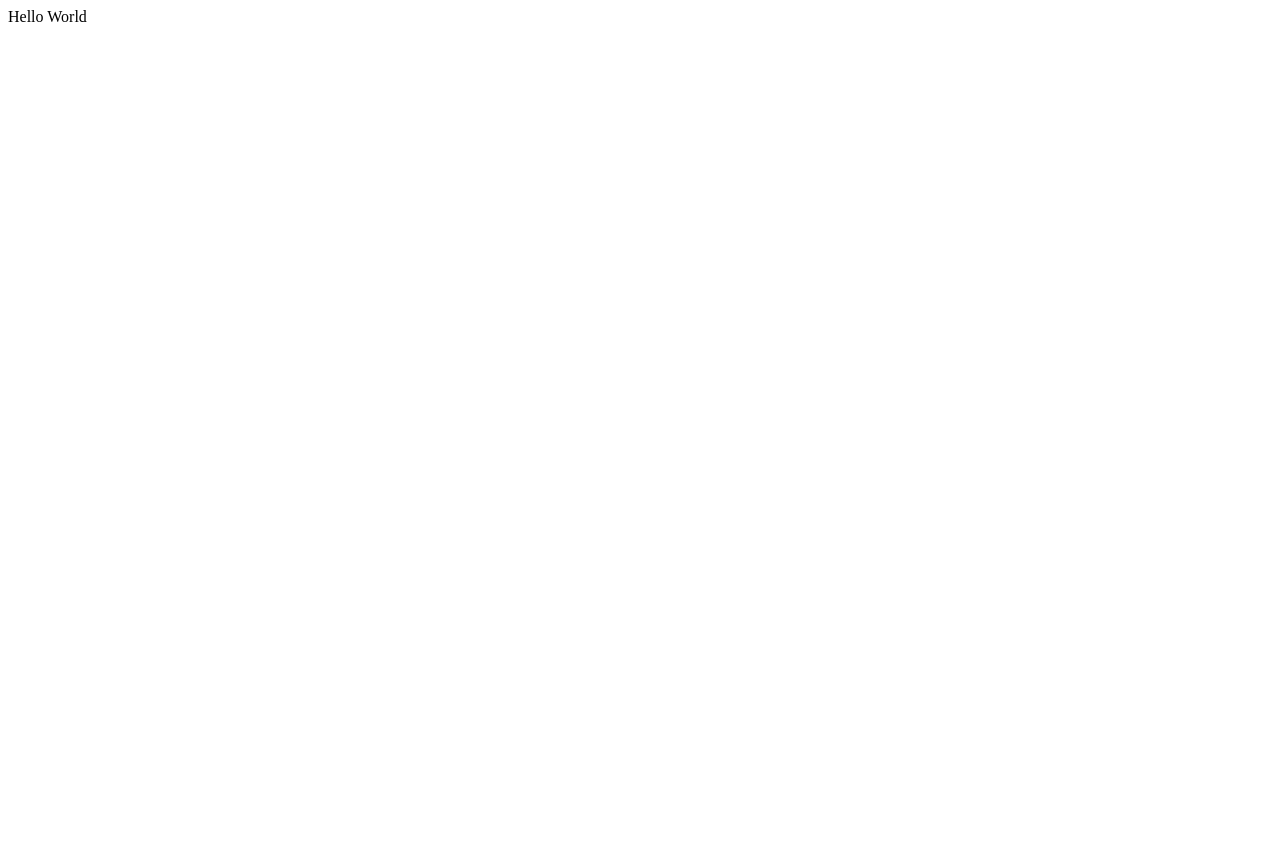
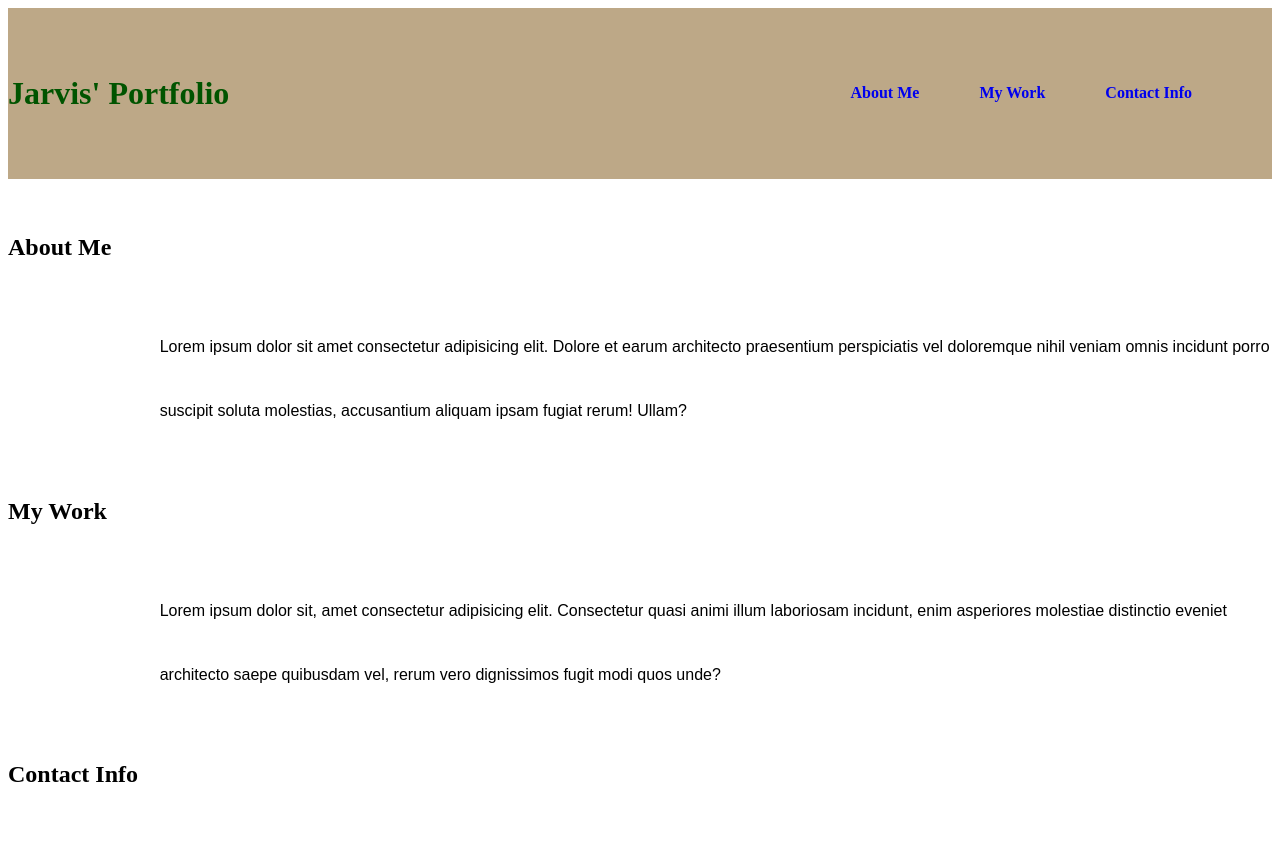
Before and after one commit to jthorn1017/git-init-sample, a plain HTML site: page index.html in a window 1280 px wide. Before the commit the page ends 800 px from the top, so only its background shows below. Drawn offline with Linux system fonts and the light colour scheme.

Commit message:
Added header and sample Paragraphs

```diff
--- /dev/null
+++ b/assets/styles.css
@@ -0,0 +1,43 @@
+/* :root {
+    background-color: rgb(189, 168, 135);
+} */
+
+body {
+    display: flex;
+    flex-direction: column;
+    line-height: 4;
+}
+
+header {
+    display: flex;
+    justify-content: space-between;
+    align-items: center;
+    color: rgb(0, 84, 0);
+    background-color: rgb(189, 168, 135);
+}
+
+h1 {
+    display: flex;
+    font-size: 200%;
+}
+
+p {
+    display: flex;
+    font-family: Arial, Helvetica, sans-serif;
+    margin-left: 12%;
+}
+
+nav ul{
+    display:flex;
+    justify-content: space-between;
+    margin: 50px;
+    min-width: 300px;
+    list-style: none;
+}
+
+nav a {
+    display: inline;
+    margin: 30px;
+    font-weight: bold;
+    text-decoration: none;
+}
--- a/index.html
+++ b/index.html
@@ -4,9 +4,28 @@
     <meta charset="UTF-8">
     <meta http-equiv="X-UA-Compatible" content="IE=edge">
     <meta name="viewport" content="width=device-width, initial-scale=1.0">
-    <title>Document</title>
+    <link rel="stylesheet" type="text/css" href="/assets/styles.css" />
+    <title>Jarvis' Portfolio</title>
 </head>
+
 <body>
-    <div> Hello World</div>
+    <header>
+        <h1>Jarvis' Portfolio</h1>
+        <nav>
+            <ul>
+              <li><a href="#">About Me</a></li>
+              <li><a href="#">My Work</a></li>
+              <li><a href="#">Contact Info</a></li>
+            </ul>
+          </nav>
+    </header>
+
+    <div>
+        <h2>About Me</h2>
+        <p>Lorem ipsum dolor sit amet consectetur adipisicing elit. Dolore et earum architecto praesentium perspiciatis vel doloremque nihil veniam omnis incidunt porro suscipit soluta molestias, accusantium aliquam ipsam fugiat rerum! Ullam?</p>
+       <h2>My Work</h2>
+        <p>Lorem ipsum dolor sit, amet consectetur adipisicing elit. Consectetur quasi animi illum laboriosam incidunt, enim asperiores molestiae distinctio eveniet architecto saepe quibusdam vel, rerum vero dignissimos fugit modi quos unde?</p>
+        <h2>Contact Info</h2>
+    </div>
 </body>
 </html>
```
Also changed, not shown: styles.css (deleted).
